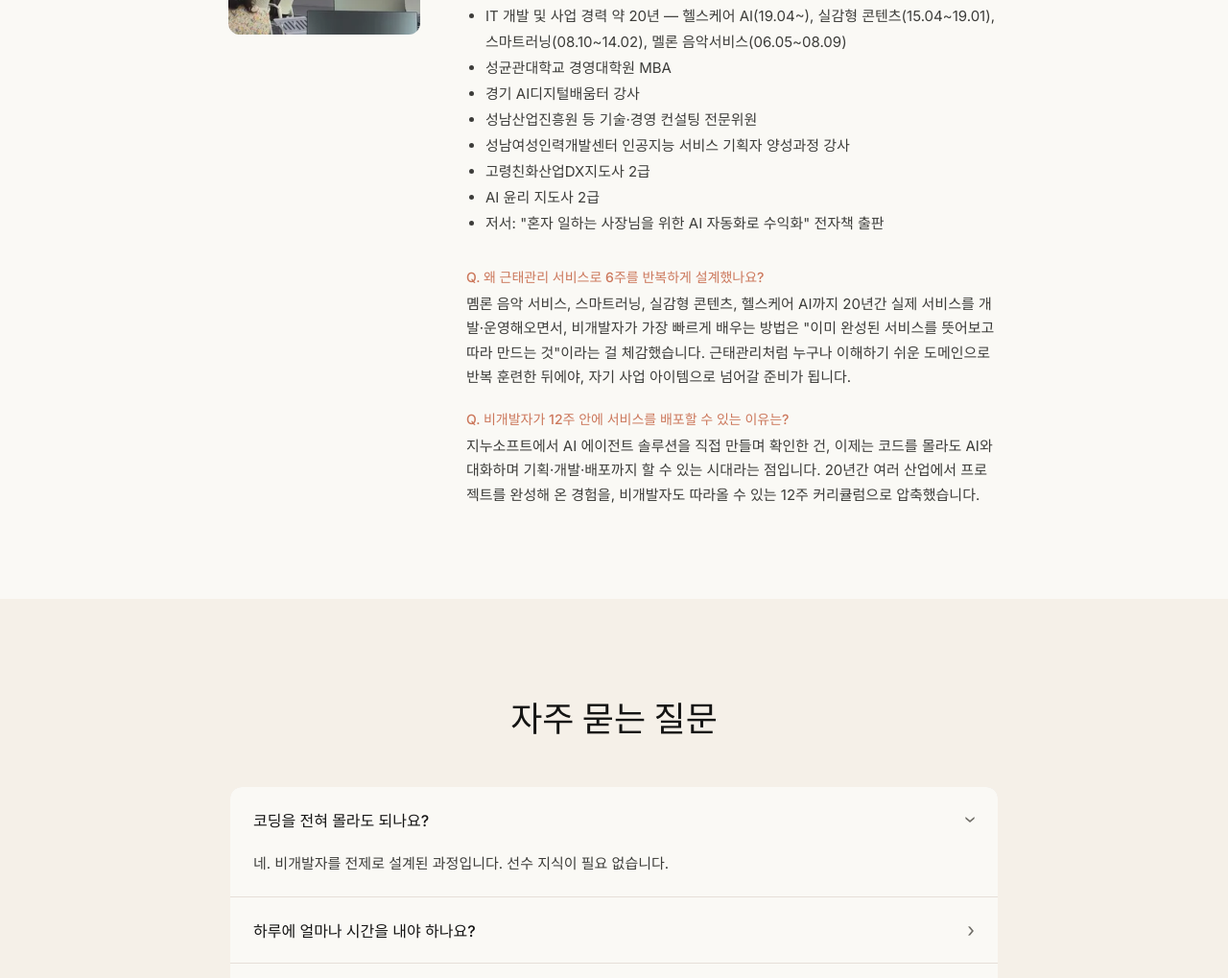
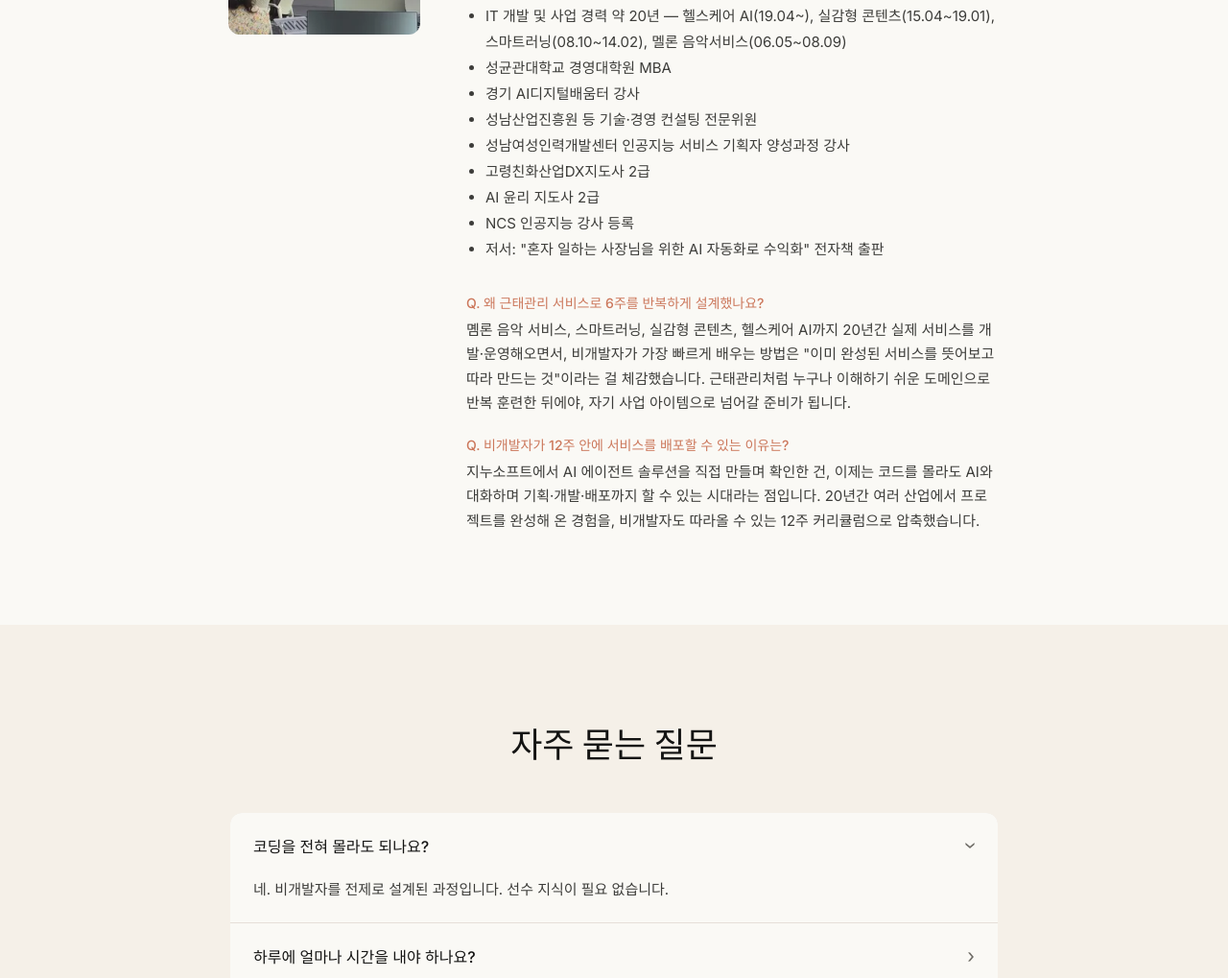
Before and after one commit to khj873-hub/vibe_coding, a plain HTML site: page index.html in a window 1280 px wide. Shown: the part 9700-10719 px from the top of the page at 96% size. Drawn offline with Linux system fonts and the light colour scheme.

Commit message:
Add files via upload

```diff
--- a/index.html
+++ b/index.html
@@ -1522,6 +1522,7 @@ a:hover{color:var(--coral-active);}
           <li>성남여성인력개발센터 인공지능 서비스 기획자 양성과정 강사</li>
           <li>고령친화산업DX지도사 2급</li>
           <li>AI 윤리 지도사 2급</li>
+          <li>NCS 인공지능 강사 등록</li>
           <li>저서: "혼자 일하는 사장님을 위한 AI 자동화로 수익화" 전자책 출판</li>
         </ul>
         <div style="margin-top:32px;display:flex;flex-direction:column;gap:20px;">
```
